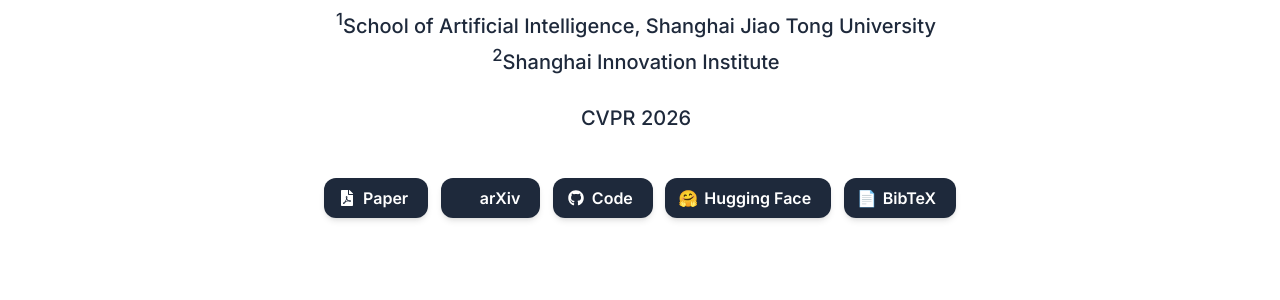
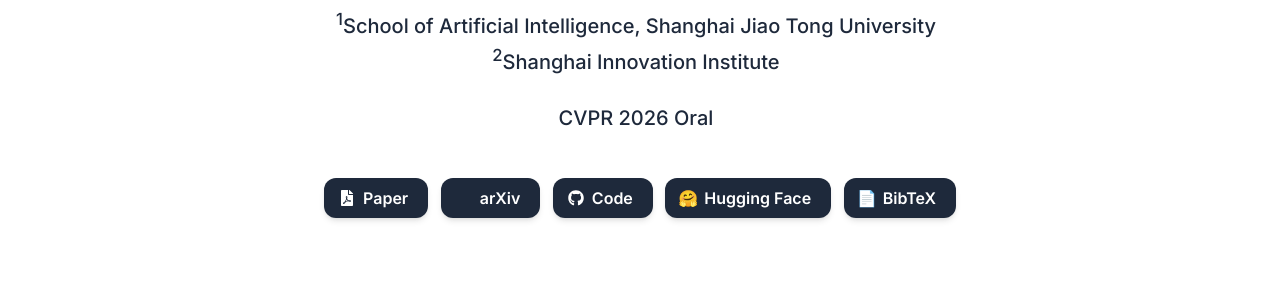
Before and after one commit to haolinyang-hlyang/haolinyang-hlyang.github.io, a Jekyll site: the page SoccerMaster/index.html, which Jekyll copies as it is, in a window 1280 px wide and 900 px high. Shown: the part 255-555 px from the top of the window. Built offline with Jekyll 4.4.1, drawn with Linux system fonts in a browser that asks for light colours; nearby versions of some CDN libraries; library files that are not in the unit come from our copies; a style sheet for code colours, icons or effects is not loaded.

Commit message:
"SoccerMaster CVPR 2026 Oral"

```diff
--- a/Gemfile
+++ b/Gemfile
@@ -9,3 +9,4 @@
 end
 
 gem 'github-pages'
+gem 'csv'
--- a/SoccerMaster/index.html
+++ b/SoccerMaster/index.html
@@ -281,7 +281,7 @@
 
                   <div class="is-size-5 publication-authors">
                     <!-- TODO: Replace with your institution and conference/journal info -->
-                    <span class="author-block">CVPR 2026</span>
+                    <span class="author-block">CVPR 2026 Oral</span>
                     <!-- TODO: Remove this line if no equal contribution -->
                     <!-- <span class="eql-cntrb"><small><br><sup>*</sup>Indicates Equal Contribution</small></span> -->
                   </div>
```
Also changed, not shown: 1 other file.
